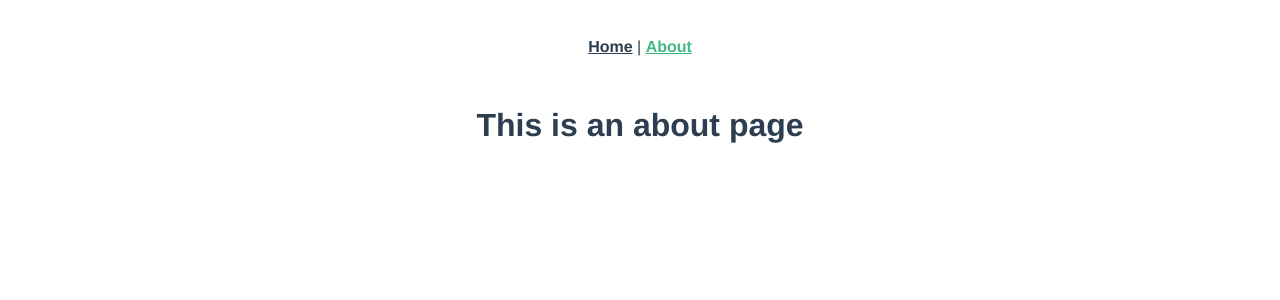
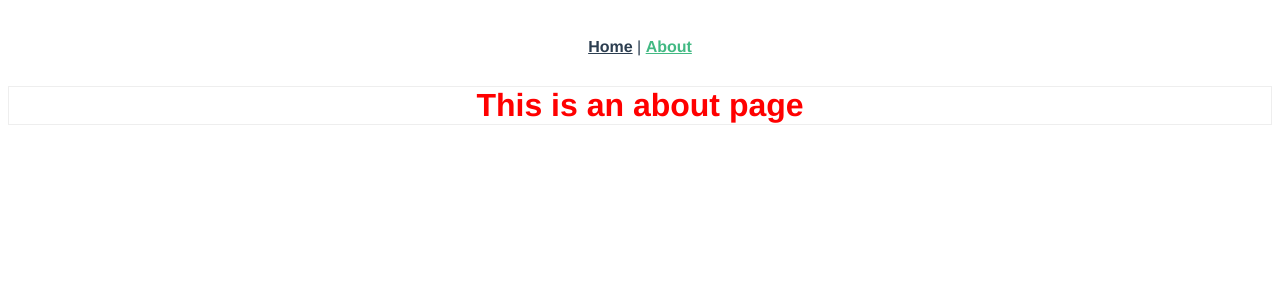
Before and after one commit to yang1161519465/learn-gitlab, a Vue app: page /about in a window 1280 px wide. Shown: the top 300 px of the page. Built offline with nearby package versions, Linux system fonts and the light colour scheme.

Commit message:
script add

```diff
--- a/src/views/About.vue
+++ b/src/views/About.vue
@@ -1,5 +1,25 @@
+<!--
+ * @Descripttion:
+ * @version:
+ * @Author: 雒小霞
+ * @Date: 2021-05-28 08:42:02
+ * @LastEditors: 雒小霞
+ * @LastEditTime: 2021-05-28 09:35:01
+-->
 <template>
   <div class="about">
     <h1>This is an about page</h1>
+
   </div>
 </template>
+<style lang="scss" scoped>
+div{
+  border: 1px solid #eee;
+  h1 {
+    text-align: center;
+    color: red;
+    display: inline;
+  }
+}
+
+</style>
```
